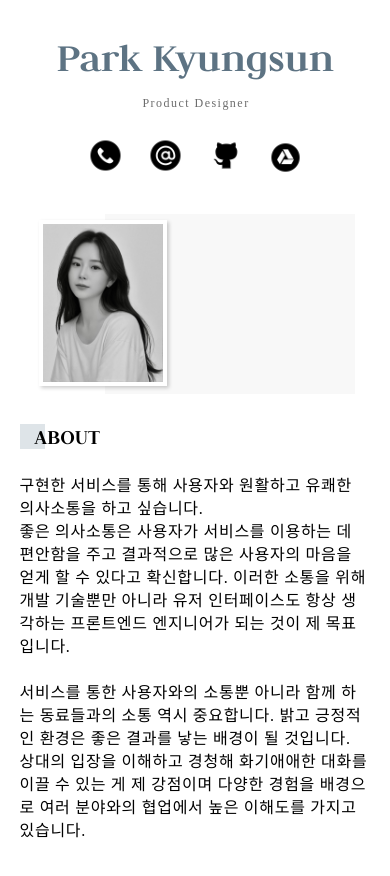
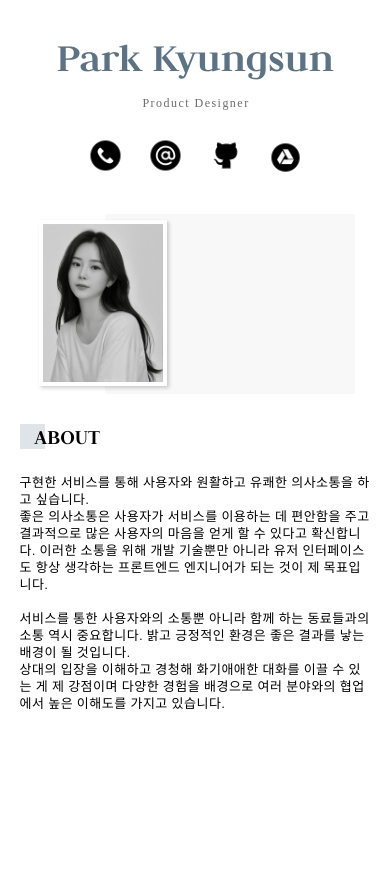
Before and after one commit to kyungsunnee/kyungsunnee.github.io, a React (Create React App) app: page / in a window 390 px wide. Shown: the top 876 px of the page. Built offline with nearby package versions, Linux system fonts and the light colour scheme; a web font is replaced by a local one.

Commit message:
231109 update8

```diff
--- a/src/App.css
+++ b/src/App.css
@@ -353,6 +353,9 @@ letter-spacing: 0.721px;
     clear:both !important;
     position: relative;
   top: 50px;
+  font-size: 13px;
+  line-height: 17px; /* 150% */
+letter-spacing: 0.5px;
   }
   .main-right {
     display: flex;
```
